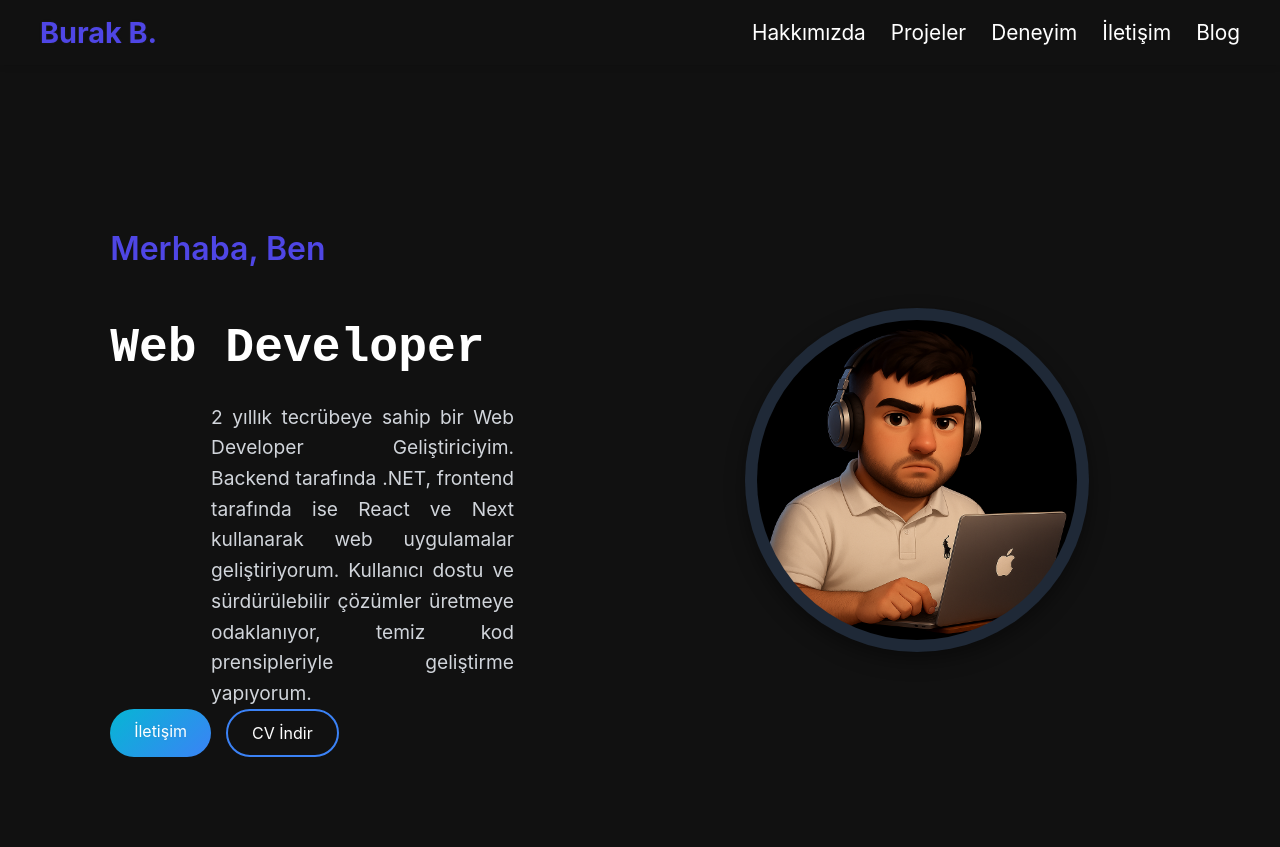
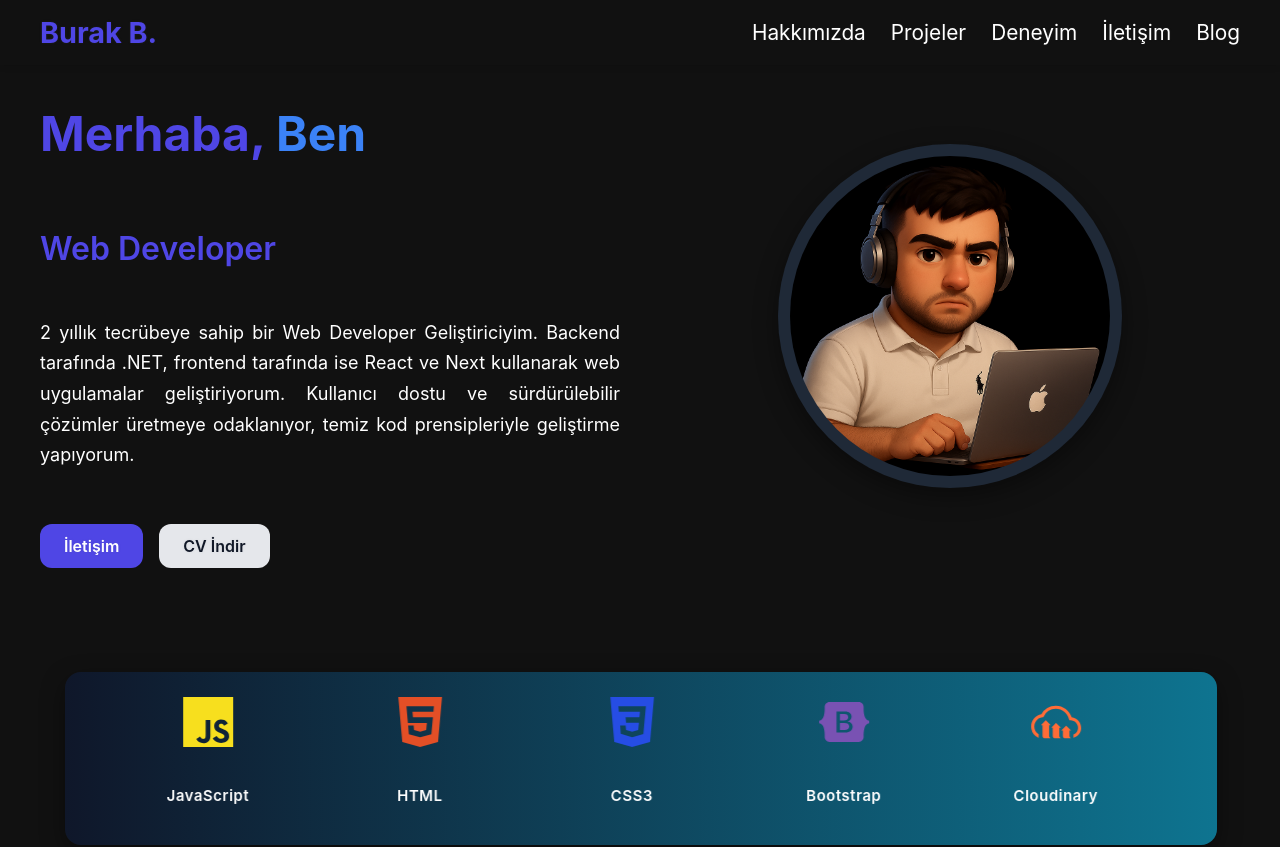
Before and after one commit to Burakbulut34/BurakBlog, a React (Create React App) app: page / in a window 1280 px wide. Shown: the top 847 px of the page. Built offline with nearby package versions, Linux system fonts and the light colour scheme.

Commit message:
Düzeltme

```diff
--- a/src/components/Header/header.css
+++ b/src/components/Header/header.css
@@ -52,7 +52,7 @@
   left: 0;
   width: 0%;
   height: 2px;
-  background: #4f46e5;
+background: linear-gradient(135deg, #4f46e5, #3b82f6);
   transition: width 0.3s ease;
   border-radius: 2px;
 }
@@ -71,7 +71,7 @@
 .menu-toggle{
     display: none;
     font-size: 1.8rem;
-    color:  #374151;
+    color:  white;
     cursor: pointer;
     background: none;
     border: none;
--- a/src/pages/Blog.jsx
+++ b/src/pages/Blog.jsx
@@ -53,7 +53,10 @@
           transition={{ duration: 0.8 }}
         >
           <div className="center-wrapper">
-          <h1 className="highlight">Merhaba, Ben</h1>
+          <h1 className="highlight">
+  <span className="first">Merhaba,</span> <span className="second">Ben</span>
+</h1>
+
           <h1
             className="animated-text"
             style={{ minWidth: `${maxLength}ch` }}
--- a/src/styles/blog.css
+++ b/src/styles/blog.css
@@ -1,110 +1,102 @@
+/* Genel Section */
 .blog-section {
+  padding: 4rem 2rem;
   background: #111;
-  color: #f9fafb;
-  padding: 80px 20px;
-  min-height: 100vh;
+}
+
+/* Container */
+.blog-container {
   display: flex;
   align-items: center;
+  justify-content: space-between;
+  gap: 2.5rem;
+  max-width: 1200px;
+  margin: 0 auto;
+  flex-wrap: wrap;
 }
 
-.blog-container {
-  max-width: 1200px;
-  margin: auto;
+/* Sol taraf: Yazılar */
+.blog-text {
+  flex: 1;
   display: flex;
-  flex-wrap: wrap;
-  gap: 50px;
-  align-items: center;
-  justify-content: space-between;
+  flex-direction: column;
+  gap: 1.2rem;
 }
 
-.blog-text {
-  flex: 1;
-  min-width: 320px;
+/* Başlıklar */
+.highlight {
+  font-size: 3rem;
+  font-weight: 700;
 }
 
-/* Highlight başlık */
-.blog-text .highlight {
+.highlight .first {
+  color: #4f46e5; /* mor */
+}
+
+.highlight .second {
+  color: #3b82f6; /* pembe */
+}
+
+
+.animated-text {
+  display: inline-block;
   font-size: 2rem;
   font-weight: 600;
   color: #4f46e5;
-  margin-bottom: 12px;
-  display: block;
-  line-height: 1.2;
-  min-height: 2.4rem; /* sabit yükseklik */
-}
-
-.blog-text .animated-text {
-  font-size: 3rem;
-  font-weight: bold;
-  color: #fff;
-  font-family: monospace;
-  padding-right: 5px;
+  padding-right: 4px;
   white-space: nowrap;
   overflow: hidden;
-  display: inline-block;
-  line-height: 1.2;
-  margin-bottom: 20px;
-  min-height: 3.6rem; /* en uzun yazıya göre sabit yükseklik */
-}
 
-.blog-text .description {
-  display: block;
-  text-align: justify;
-  word-break: break-word;
-  overflow-wrap: anywhere;
-  margin: 0 auto; /* ortalamak için */
-
-  /* responsive ölçüler */
-  width: 100%;
-  max-width: 100%;
-  font-size: clamp(0.95rem, 1vw + 0.5rem, 1.2rem);
-  line-height: 1.6;
-  color: #d1d5db;
+  /* Yüksekliği sabitle */
+  min-height: 2.5rem;  /* satır yüksekliğini sabitler */
+  line-height: 2.5rem; /* yazı her zaman ortalanır */
 }
 
 
-
-.blog-text p {
-  font-size: 1.1rem;
+/* Açıklama yazısı */
+.description {
+  font-size: 1.125rem;
   line-height: 1.7;
-  margin-bottom: 30px;
-  color: #d1d5db;
+  color: white;
+  max-width: 600px;
+  text-align: justify;
 }
 
+/* Butonlar */
 .buttons {
   display: flex;
-  gap: 15px;
+  gap: 1rem;
+  margin-top: 1rem;
 }
 
 .btn {
-  padding: 12px 24px;
-  border-radius: 30px;
-  font-size: 1rem;
+  padding: 0.75rem 1.5rem;
+  border-radius: 0.75rem;
+  font-weight: 600;
+  transition: all 0.3s ease;
   text-decoration: none;
-  transition: all 0.3s ease;
-  cursor: pointer;
+  text-align: center;
 }
 
 .btn.primary {
-  background: linear-gradient(135deg, #06b6d4, #3b82f6);
+  background: #4f46e5;
   color: #fff;
 }
 
 .btn.primary:hover {
-  background: linear-gradient(135deg, #3b82f6, #06b6d4);
+  background: #4338ca;
 }
 
 .btn.secondary {
-  border: 2px solid #3b82f6;
-  color: #fff;
+  background: #e5e7eb;
+  color: #111827;
 }
 
 .btn.secondary:hover {
-  background: #3b82f6;
-  color: #fff;
+  background: #d1d5db;
 }
 
-/* Görsel Alanı */
+/* Sağ taraf: Görsel */
 .blog-image {
   flex: 1;
   min-width: 280px;
@@ -119,52 +111,59 @@
   border-radius: 50%;
   background: #1f2937;
   padding: 12px;
-  box-shadow: 0 8px 20px rgba(0, 0, 0, 0.4);
+  box-shadow: 0 8px 24px rgba(0, 0, 0, 0.4);
+  transition: transform 0.3s ease;
 }
 
-/* Küçük telefonlar için (max 480px) */
-@media (max-width: 700px) {
-  .blog-container {
-    flex-direction: column;   /* Görsel yukarıda, yazı aşağıda */
-    justify-content: center;
-    align-items: center;
-    text-align: center;
-    gap: 30px;
-    min-height: 100vh;
+.blog-image img:hover {
+  transform: scale(1.05);
+}
+
+/* Responsive */
+@media (max-width: 1024px) {
+  .highlight {
+    font-size: 2rem;
   }
 
-  .blog-text .highlight {
+  .animated-text {
     font-size: 1.6rem;
   }
 
-  .blog-text .animated-text {
-    font-size: 2.2rem;
-    margin-bottom: 15px;
+  .description {
+    font-size: 1rem;
+  }
+}
+
+@media (max-width: 768px) {
+  .blog-container {
+    flex-direction: column;
+    text-align: center;
+  }
+
+  .blog-image {
+    order: -1; /* Görseli üste al */
+    margin-bottom: 1.5rem;
+  }
+
+  .blog-text {
+    align-items: center;
   }
 
   .buttons {
     justify-content: center;
+    flex-wrap: wrap;
   }
 
-  .blog-image {
-    margin-left: 0;
-    max-width: 90%;
-    margin-bottom: 20px;
+  .highlight {
+    font-size: 3rem;
+  }
+
+  .animated-text {
+    font-size: 1.7rem;
+  }
+
+  .description {
+    max-width: 100%;
+    font-size: 0.95rem;
   }
 }
-
-/* tablet ve üstü ekranlarda */
-@media (min-width: 768px) {
-  .blog-text .description {
-    width: 80%;
-    max-width: 60ch; /* satır uzunluğu göz yormasın */
-  }
-}
-
-/* büyük ekranlarda */
-@media (min-width: 1200px) {
-  .blog-text .description {
-    width: 60%;
-    max-width: 55ch;
-  }
-}
```
